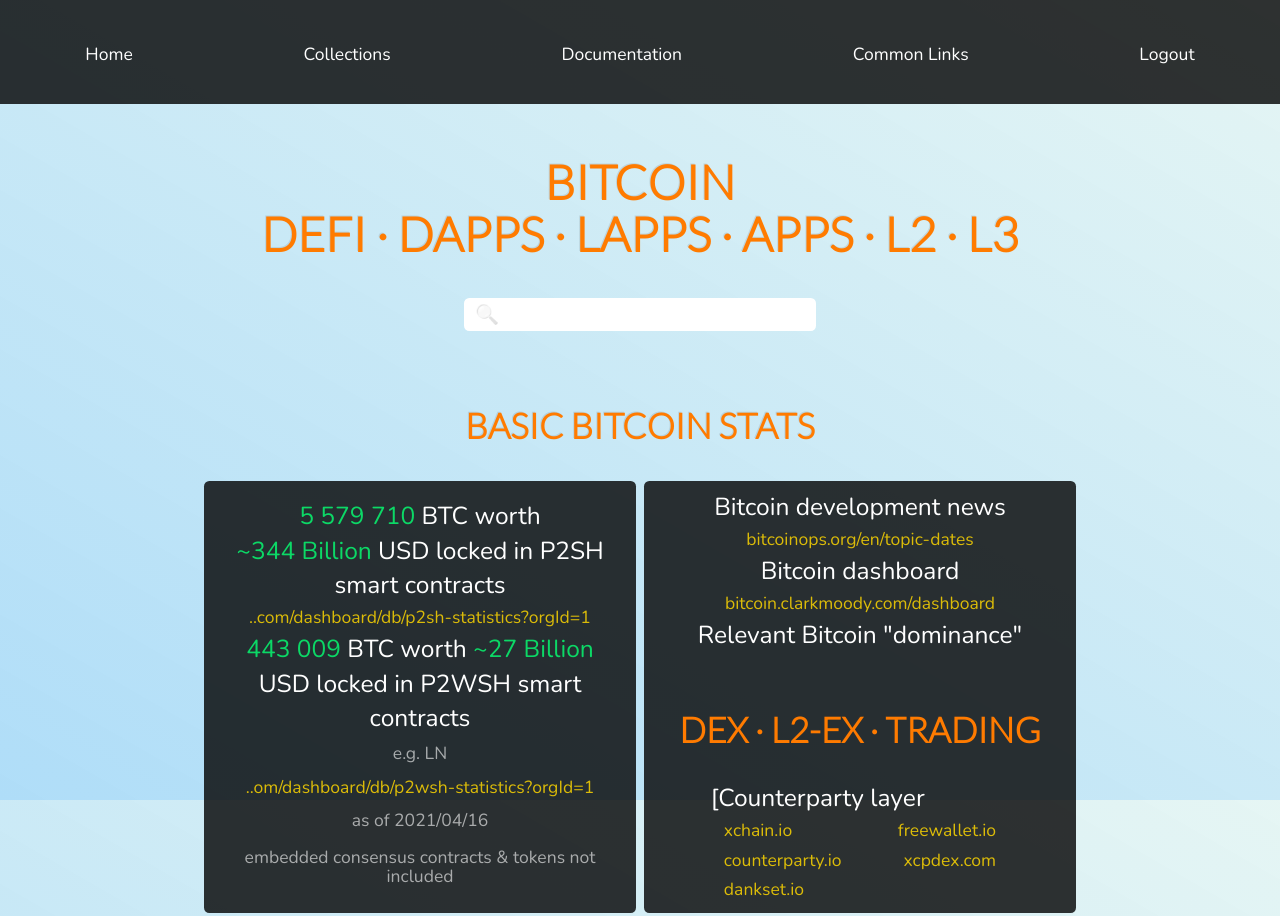
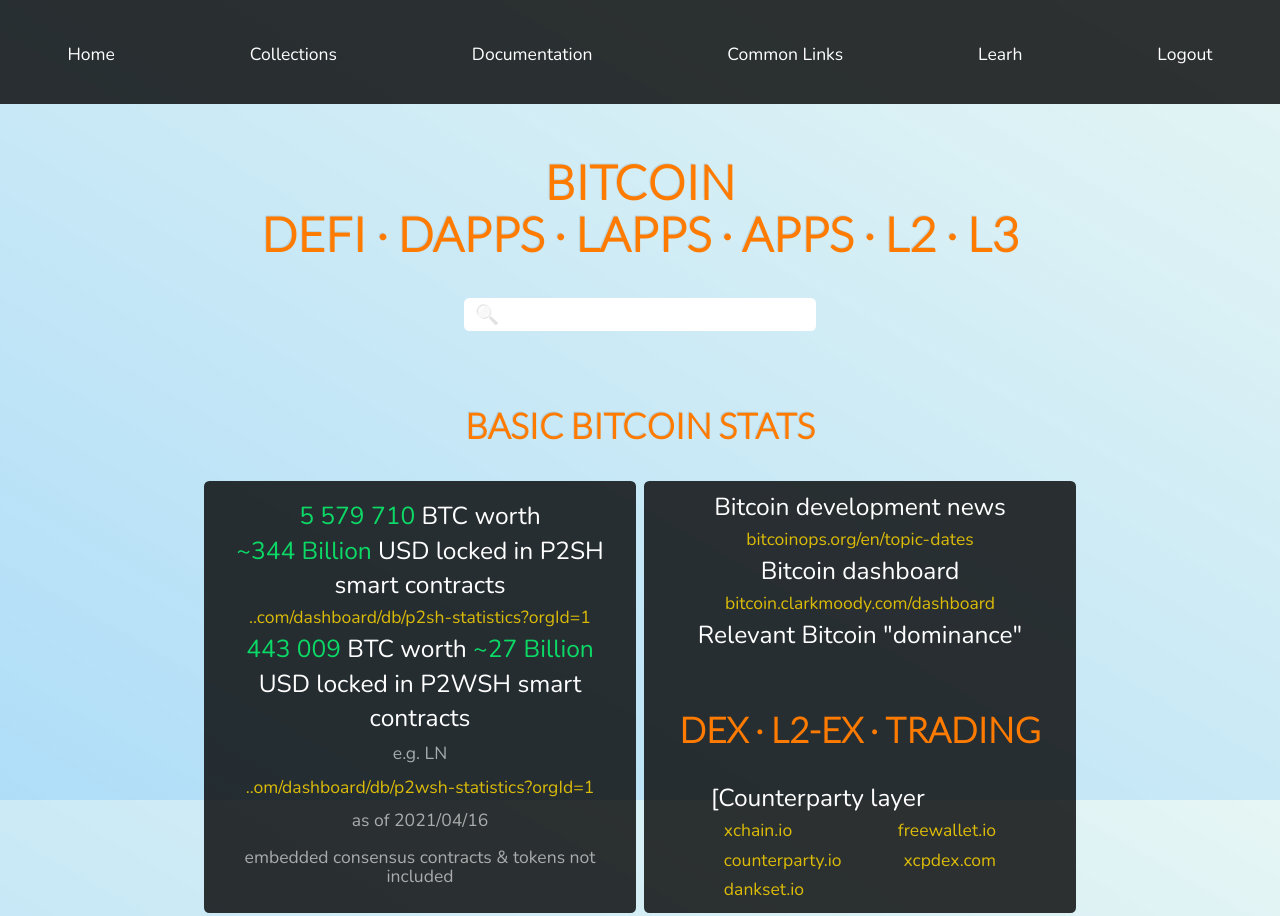
Before and after one commit to heymith/vennn, a plain HTML site: page comnn.html in a window 1280 px wide. Shown: the top 916 px of the page. Drawn offline with nearby package versions, Linux system fonts and the light colour scheme.

Commit message:
Update comnn.html

```diff
--- a/comnn.html
+++ b/comnn.html
@@ -15,6 +15,7 @@
           <li><a href="collections.html">Collections</a></li>
           <li><a href="documentation.html">Documentation</a></li>
           <li><a href="comnn.html">Common Links</a></li>
+          <li><a href="learn.html">Learh</a></li>
           <li><a href="index.html">Logout</a></li>
         </ul>
       </nav>
```
